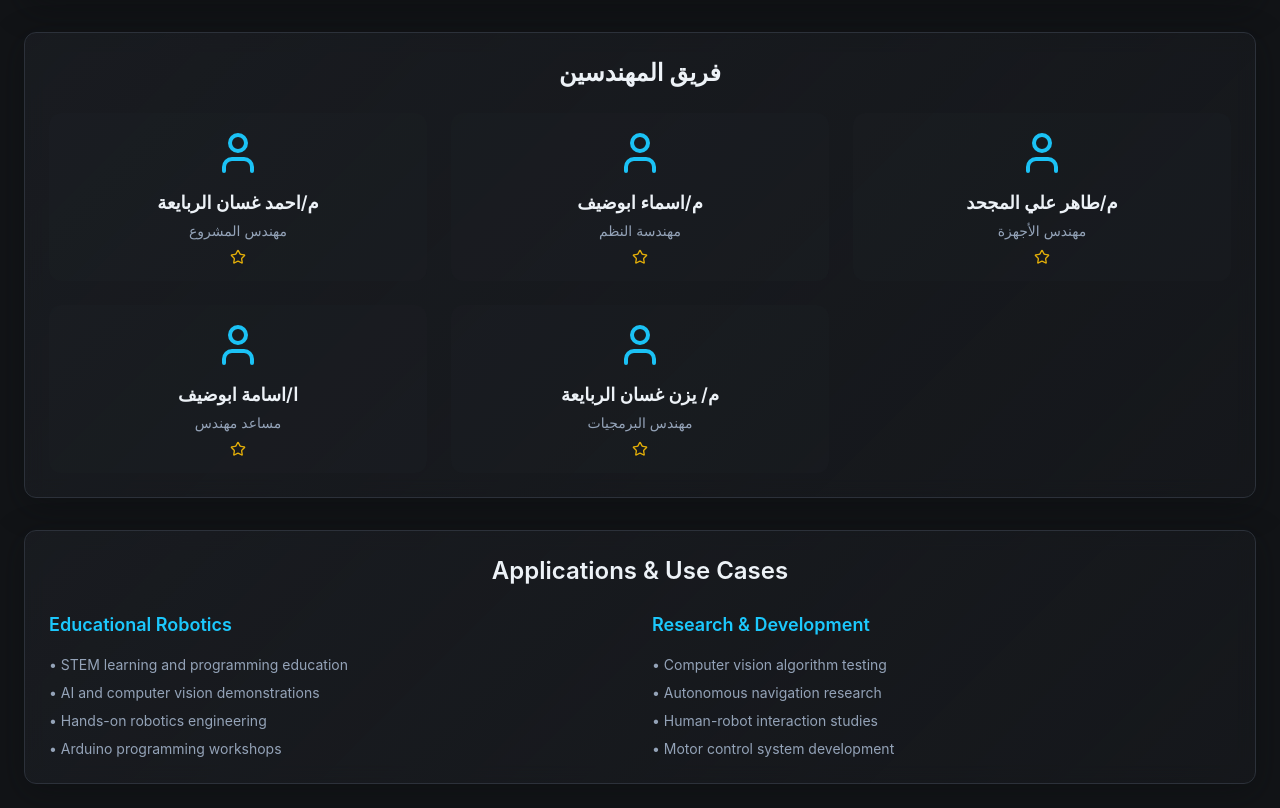
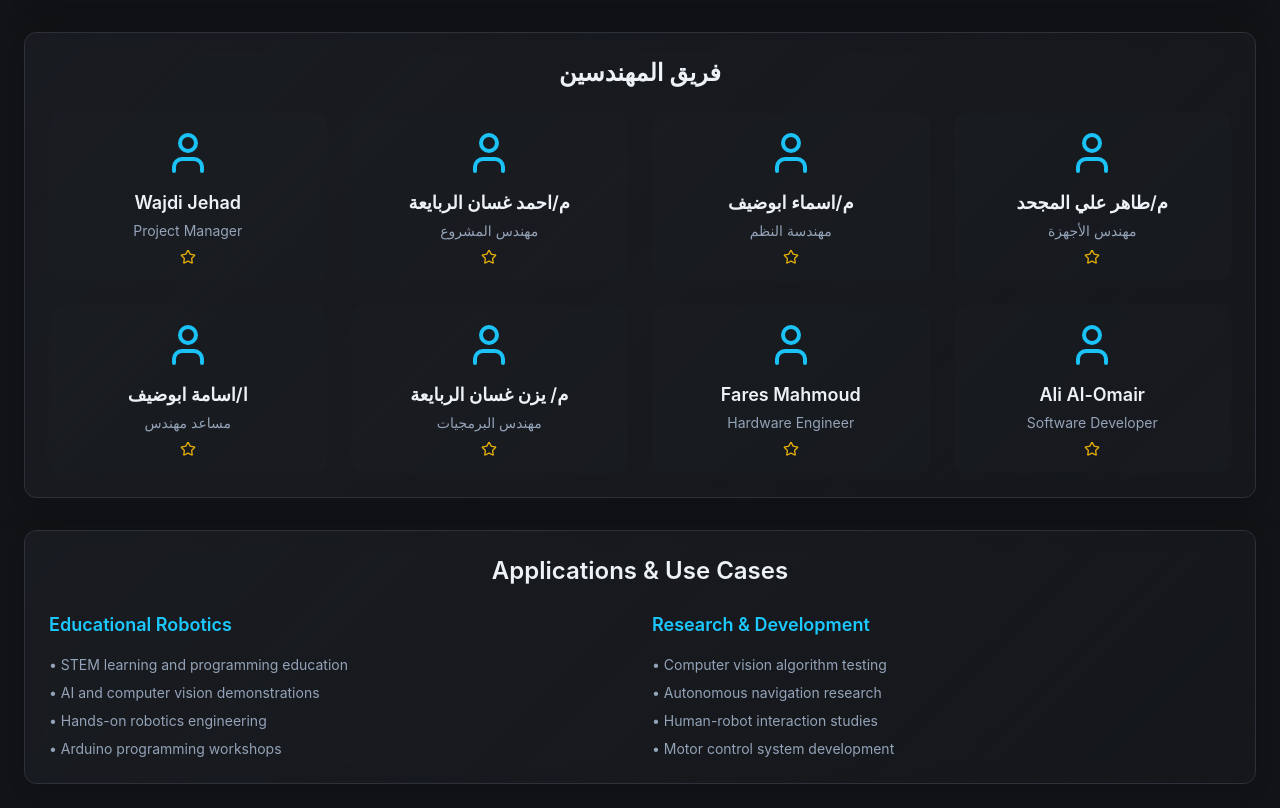
Before and after one commit to farespokemon1-beep/husky-face-drive, a React (Vite) app: page / in a window 1280 px wide. Shown: the part 1478-2286 px from the top of the page. Built offline with nearby package versions, Linux system fonts and the light colour scheme.

Commit message:
Add project managers
Added project managers Wajdi Jehad, Fares Mahmoud, and Ali Al-omair with corresponding icons.
-edited src/pages/RobotDashboard.tsx

```diff
--- a/src/pages/RobotDashboard.tsx
+++ b/src/pages/RobotDashboard.tsx
@@ -186,7 +186,13 @@ const RobotDashboard = () => {
       <Card className="glass panel-shadow border-border/50 mb-8">
         <div className="p-6">
           <h3 className="text-2xl font-semibold mb-6 text-center text-foreground">فريق المهندسين</h3>
-          <div className="grid grid-cols-1 md:grid-cols-2 lg:grid-cols-3 gap-6">
+          <div className="grid grid-cols-1 md:grid-cols-2 lg:grid-cols-4 gap-6">
+            <div className="text-center p-4 bg-muted/20 rounded-lg">
+              <User className="h-12 w-12 text-primary mx-auto mb-3 animate-pulse" />
+              <h4 className="font-semibold text-lg mb-1">Wajdi Jehad</h4>
+              <p className="text-sm text-muted-foreground">Project Manager</p>
+              <Star className="h-4 w-4 text-yellow-500 mx-auto mt-2 animate-pulse" />
+            </div>
             <div className="text-center p-4 bg-muted/20 rounded-lg">
               <User className="h-12 w-12 text-primary mx-auto mb-3 animate-pulse" />
               <h4 className="font-semibold text-lg mb-1">م/احمد غسان الربايعة</h4>
@@ -215,6 +221,18 @@ const RobotDashboard = () => {
               <User className="h-12 w-12 text-primary mx-auto mb-3 animate-pulse" />
               <h4 className="font-semibold text-lg mb-1">م/ يزن غسان الربايعة</h4>
               <p className="text-sm text-muted-foreground">مهندس البرمجيات</p>
+              <Star className="h-4 w-4 text-yellow-500 mx-auto mt-2 animate-pulse" />
+            </div>
+            <div className="text-center p-4 bg-muted/20 rounded-lg">
+              <User className="h-12 w-12 text-primary mx-auto mb-3 animate-pulse" />
+              <h4 className="font-semibold text-lg mb-1">Fares Mahmoud</h4>
+              <p className="text-sm text-muted-foreground">Hardware Engineer</p>
+              <Star className="h-4 w-4 text-yellow-500 mx-auto mt-2 animate-pulse" />
+            </div>
+            <div className="text-center p-4 bg-muted/20 rounded-lg">
+              <User className="h-12 w-12 text-primary mx-auto mb-3 animate-pulse" />
+              <h4 className="font-semibold text-lg mb-1">Ali Al-Omair</h4>
+              <p className="text-sm text-muted-foreground">Software Developer</p>
               <Star className="h-4 w-4 text-yellow-500 mx-auto mt-2 animate-pulse" />
             </div>
           </div>
```
